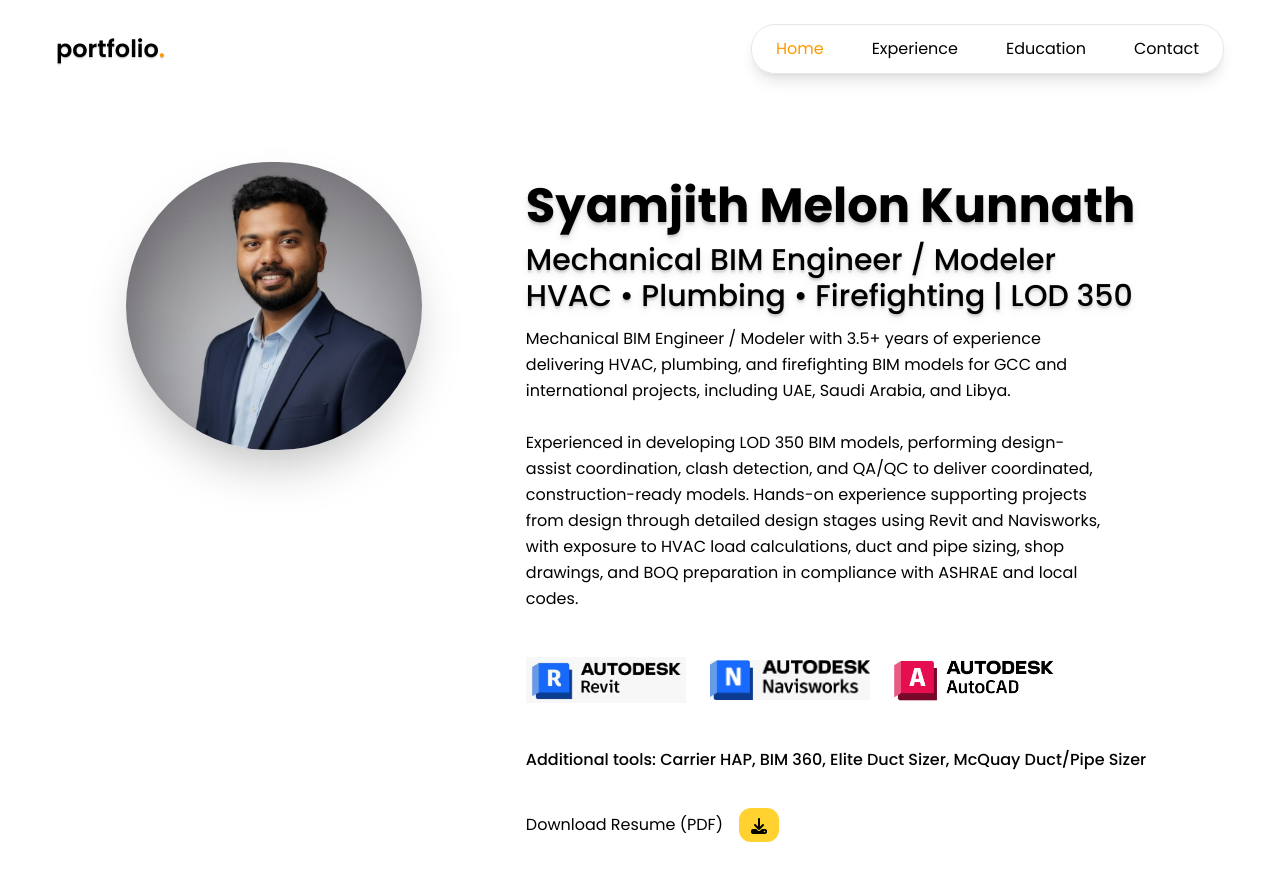
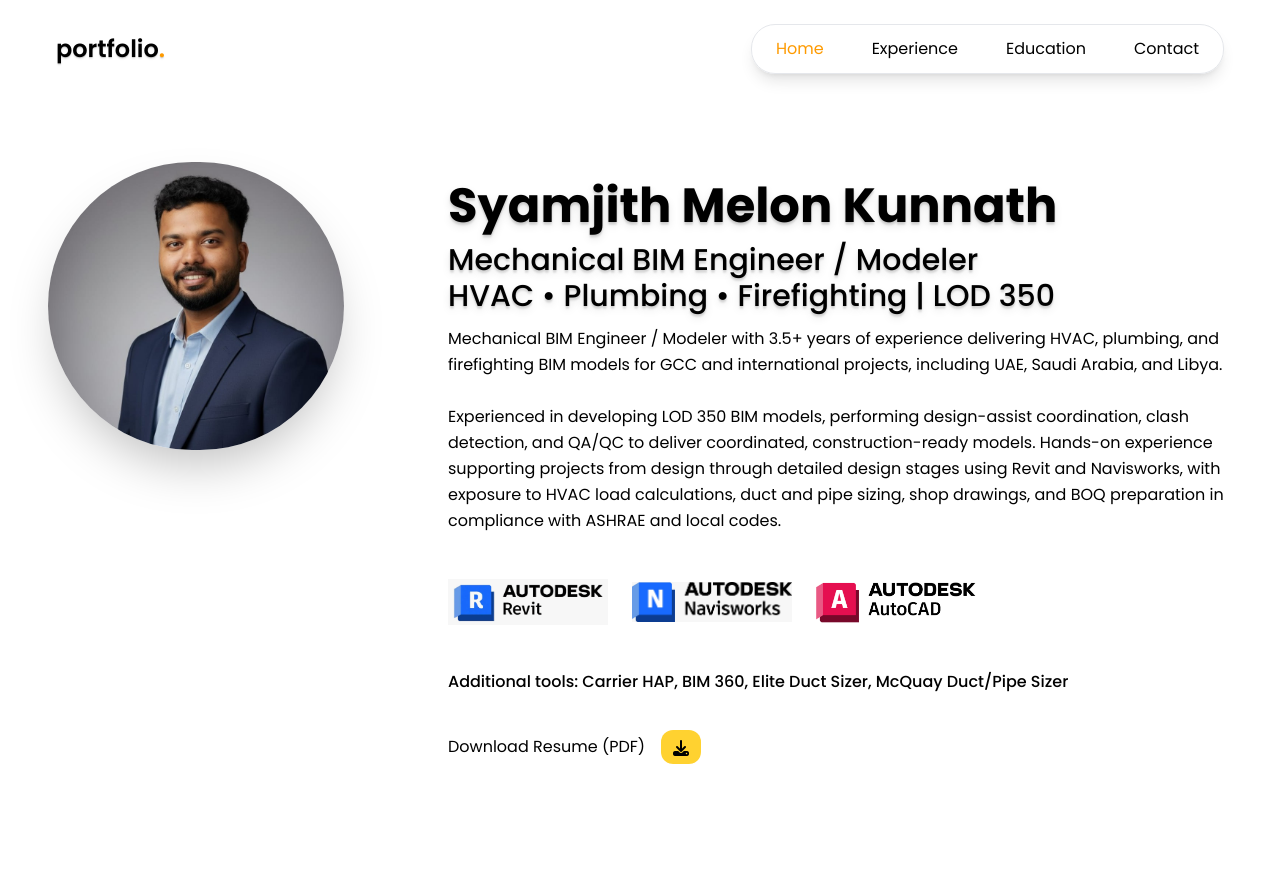
Before and after one commit to harikrishnaa5/Portfolio-Syam, a React (Vite) app: page / in a window 1280 px wide. Shown: the top 880 px of the page. After the commit the page ends 836 px from the top, so only its background shows below. Built offline with nearby package versions, Linux system fonts and the light colour scheme.

Commit message:
adjusted the summary paragraph alignment

```diff
--- a/src/components/home/Home.jsx
+++ b/src/components/home/Home.jsx
@@ -64,11 +64,13 @@ const Home = () => {
                 <h1 className="text-3xl sm:text-4xl md:text-5xl font-bold text-shadow-lg">Syamjith Melon Kunnath</h1>
                 <h3 className="text-xl md:text-3xl font-medium text-shadow-lg">Mechanical BIM Engineer / Modeler
                 <br /> HVAC • Plumbing • Firefighting | LOD 350</h3>
-                <p className="leading-relaxed max-w-xl mx-auto md:mx-0">
-                    Mechanical BIM Engineer / Modeler with 3.5+ years of experience delivering HVAC, plumbing, and firefighting BIM models for GCC and international projects, including UAE, Saudi Arabia, and Libya.
-                <br /><br />
+                <div className="w-full text-left">
+                    <p className="leading-relaxed text-sm sm:text-base">
+                        Mechanical BIM Engineer / Modeler with 3.5+ years of experience delivering HVAC, plumbing, and firefighting BIM models for GCC and international projects, including UAE, Saudi Arabia, and Libya.
+                    <br /><br />
 Experienced in developing LOD 350 BIM models, performing design-assist coordination, clash detection, and QA/QC to deliver coordinated, construction-ready models. Hands-on experience supporting projects from design through detailed design stages using Revit and Navisworks, with exposure to HVAC load calculations, duct and pipe sizing, shop drawings, and BOQ preparation in compliance with ASHRAE and local codes.
-                </p>
+                    </p>
+                </div>
                 <div className="flex justify-center md:justify-start gap-3 sm:gap-4 md:gap-6 my-4 flex-wrap">
                     <img className="w-24 sm:w-28 md:w-40 h-12 sm:h-14 md:h-20 object-contain" src={Revit} alt="Revit logo" />
                     <img className="w-24 sm:w-28 md:w-40 h-12 sm:h-14 md:h-20 object-contain" src={Navisworks} alt="Navisworks logo" />
```
